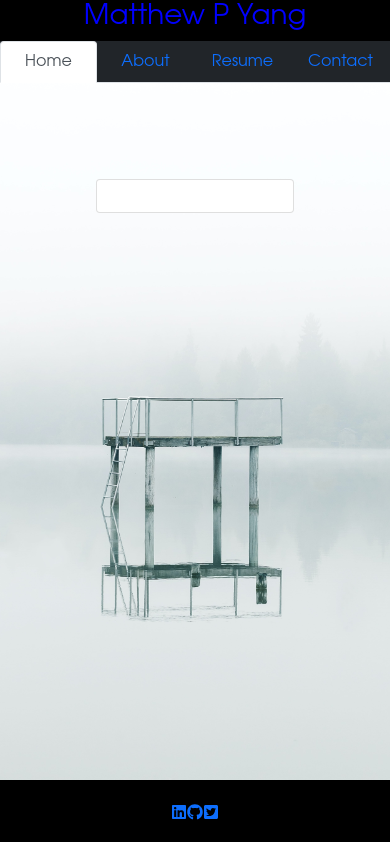
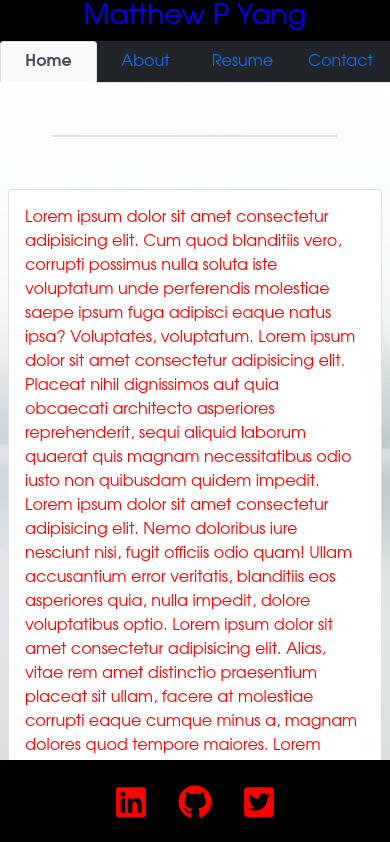
Before and after one commit to W3HT/react-portfolio, a React (Create React App) app: page / in a window 390 px wide. Shown: the top 842 px of the page. Built offline with nearby package versions, Linux system fonts and the light colour scheme.

Commit message:
added more bootstrap and css styling, fixed mobile first

```diff
--- a/src/App.js
+++ b/src/App.js
@@ -1,6 +1,6 @@
 import React from "react";
 import PortfolioContainer from "./components/PortfolioContainer";
-
+import "./index.css"
 
 const App = () => <PortfolioContainer />;
 
--- a/src/components/Footer.js
+++ b/src/components/Footer.js
@@ -25,7 +25,7 @@ function Footer() {
                     onMouseLeave={handleMouseLeave}
                     href="https://www.linkedin.com/in/matthew-yang-5440a921b"
                     target="_blank" rel="noreferrer">
-                        <FaLinkedin id="fotter-icons" />
+                        <FaLinkedin id="footer-icons" />
                 </a>
                 {/* a link GitHub*/}
                 <a
@@ -33,7 +33,7 @@ function Footer() {
                     onMouseLeave={handleMouseLeave}
                     href="https://github.com/W3HT"
                     target="_blank" rel="noreferrer">
-                        <FaGithub id="fotter-icons" />
+                        <FaGithub id="footer-icons" />
                 </a>
                 {/* a link Twitter*/}
                 <a
@@ -41,7 +41,7 @@ function Footer() {
                     onMouseLeave={handleMouseLeave}
                     href="https://twitter.com/3MP_Y"
                     target="_blank" rel="noreferrer">
-                        <FaTwitterSquare id="fotter-icons" />
+                        <FaTwitterSquare id="footer-icons" />
                 </a>
             </div>
         </footer>
--- a/src/components/pages/Home.js
+++ b/src/components/pages/Home.js
@@ -1,18 +1,55 @@
 import React from 'react';
+
 
 export default function Home() {
   return (
-    <div className="m-5">
-      <div className="row">
-        <div className="col-sm-12 col-lg-8">
+    <div className="m-1">
+      <div className="row d-flex justify-content-center">
+        <div className="col-sm-12 col-lg-5">
           <div className="card m-5">
-            <div className="card-body">
+            {/* <div className="card-body">
+
+            </div> */}
+          </div>
+        </div>
+      </div>
+
+      <div className="row d-flex justify-content-center">
+        <div className="col-sm-12 col-lg-5">
+          <div className="card m-1">
+            <div className="card-body card-bottom">
+            Lorem ipsum dolor sit amet consectetur adipisicing elit. Cum quod blanditiis vero, corrupti possimus nulla soluta iste voluptatum unde perferendis molestiae saepe ipsum fuga adipisci eaque natus ipsa? Voluptates, voluptatum.
+Lorem ipsum dolor sit amet consectetur adipisicing elit. Placeat nihil dignissimos aut quia obcaecati architecto asperiores reprehenderit, sequi aliquid laborum quaerat quis magnam necessitatibus odio iusto non quibusdam quidem impedit.
+Lorem ipsum dolor sit amet consectetur adipisicing elit. Nemo doloribus iure nesciunt nisi, fugit officiis odio quam! Ullam accusantium error veritatis, blanditiis eos asperiores quia, nulla impedit, dolore voluptatibus optio.
+Lorem ipsum dolor sit amet consectetur adipisicing elit. Alias, vitae rem amet distinctio praesentium placeat sit ullam, facere at molestiae corrupti eaque cumque minus a, magnam dolores quod tempore maiores.
+
+Lorem ipsum dolor sit amet consectetur adipisicing elit. Cum quod blanditiis vero, corrupti possimus nulla soluta iste voluptatum unde perferendis molestiae saepe ipsum fuga adipisci eaque natus ipsa? Voluptates, voluptatum.
+Lorem ipsum dolor sit amet consectetur adipisicing elit. Placeat nihil dignissimos aut quia obcaecati architecto asperiores reprehenderit, sequi aliquid laborum quaerat quis magnam necessitatibus odio iusto non quibusdam quidem impedit.
+Lorem ipsum dolor sit amet consectetur adipisicing elit. Nemo doloribus iure nesciunt nisi, fugit officiis odio quam! Ullam accusantium error veritatis, blanditiis eos asperiores quia, nulla impedit, dolore voluptatibus optio.
+Lorem ipsum dolor sit amet consectetur adipisicing elit. Alias, vitae rem amet distinctio praesentium placeat sit ullam, facere at molestiae corrupti eaque cumque minus a, magnam dolores quod tempore maiores.
+
+Lorem ipsum dolor sit amet consectetur adipisicing elit. Cum quod blanditiis vero, corrupti possimus nulla soluta iste voluptatum unde perferendis molestiae saepe ipsum fuga adipisci eaque natus ipsa? Voluptates, voluptatum.
+Lorem ipsum dolor sit amet consectetur adipisicing elit. Placeat nihil dignissimos aut quia obcaecati architecto asperiores reprehenderit, sequi aliquid laborum quaerat quis magnam necessitatibus odio iusto non quibusdam quidem impedit.
+Lorem ipsum dolor sit amet consectetur adipisicing elit. Nemo doloribus iure nesciunt nisi, fugit officiis odio quam! Ullam accusantium error veritatis, blanditiis eos asperiores quia, nulla impedit, dolore voluptatibus optio.
+Lorem ipsum dolor sit amet consectetur adipisicing elit. Alias, vitae rem amet distinctio praesentium placeat sit ullam, facere at molestiae corrupti eaque cumque minus a, magnam dolores quod tempore maiores.
+
+Lorem ipsum dolor sit amet consectetur adipisicing elit. Cum quod blanditiis vero, corrupti possimus nulla soluta iste voluptatum unde perferendis molestiae saepe ipsum fuga adipisci eaque natus ipsa? Voluptates, voluptatum.
+Lorem ipsum dolor sit amet consectetur adipisicing elit. Placeat nihil dignissimos aut quia obcaecati architecto asperiores reprehenderit, sequi aliquid laborum quaerat quis magnam necessitatibus odio iusto non quibusdam quidem impedit.
+Lorem ipsum dolor sit amet consectetur adipisicing elit. Nemo doloribus iure nesciunt nisi, fugit officiis odio quam! Ullam accusantium error veritatis, blanditiis eos asperiores quia, nulla impedit, dolore voluptatibus optio.
+Lorem ipsum dolor sit amet consectetur adipisicing elit. Alias, vitae rem amet distinctio praesentium placeat sit ullam, facere at molestiae corrupti eaque cumque minus a, magnam dolores quod tempore maiores.
+Lorem ipsum dolor sit amet consectetur adipisicing elit. Cum quod blanditiis vero, corrupti possimus nulla soluta iste voluptatum unde perferendis molestiae saepe ipsum fuga adipisci eaque natus ipsa? Voluptates, voluptatum.
+Lorem ipsum dolor sit amet consectetur adipisicing elit. Placeat nihil dignissimos aut quia obcaecati architecto asperiores reprehenderit, sequi aliquid laborum quaerat quis magnam necessitatibus odio iusto non quibusdam quidem impedit.
+Lorem ipsum dolor sit amet consectetur adipisicing elit. Nemo doloribus iure nesciunt nisi, fugit officiis odio quam! Ullam accusantium error veritatis, blanditiis eos asperiores quia, nulla impedit, dolore voluptatibus optio.
+Lorem ipsum dolor sit amet consectetur adipisicing elit. Alias, vitae rem amet distinctio praesentium placeat sit ullam, facere at molestiae corrupti eaque cumque minus a, magnam dolores quod tempore maiores.
+Lorem ipsum dolor sit amet consectetur adipisicing elit. Cum quod blanditiis vero, corrupti possimus nulla soluta iste voluptatum unde perferendis molestiae saepe ipsum fuga adipisci eaque natus ipsa? Voluptates, voluptatum.
+Lorem ipsum dolor sit amet consectetur adipisicing elit. Placeat nihil dignissimos aut quia obcaecati architecto asperiores reprehenderit, sequi aliquid laborum quaerat quis magnam necessitatibus odio iusto non quibusdam quidem impedit.
+Lorem ipsum dolor sit amet consectetur adipisicing elit. Nemo doloribus iure nesciunt nisi, fugit officiis odio quam! Ullam accusantium error veritatis, blanditiis eos asperiores quia, nulla impedit, dolore voluptatibus optio.
+Lorem ipsum dolor sit amet consectetur adipisicing elit. Alias, vitae rem amet distinctio praesentium placeat sit ullam, facere at molestiae corrupti eaque cumque minus a, magnam dolores quod tempore maiores.
 
             </div>
           </div>
         </div>
       </div>
-
     </div>
   );
 }
--- a/src/index.css
+++ b/src/index.css
@@ -14,7 +14,10 @@ body {
     height: 1000px;
 }
 
-.nav li.nav-tabs-item > a {
+.active{
+    color: red;
+    font-weight: bold;
+    background-color: #F9FAFC !important;
     box-shadow: none;
 }
 
@@ -35,15 +38,21 @@ body {
     position: fixed;
     background-color:black;
     width: 100%;
-    padding: 20px;
+    padding: 10px;
     bottom: 0;
 }
 
 /* FontAwesome #footer-icon */
 #footer-icons {
     color: red;
-    font-size: 10em;
+    font-size: 5em;
     padding: 15px;
+
+}
+
+.card-bottom {
+    padding-bottom: 200px !important;
+    color: red !important;
 
 }
 
@@ -56,11 +65,11 @@ body {
 }
 
 /* media queries max-widet 400px/mobile */
-@media Screen and (max-width){
+@media Screen and (max-width: 400px){
     body {
         height: 1500px
     }
     #footer-icons {
-        font-size: lg;
+        font-size: 4em;
     }
 }
```
Also changed, not shown: src/components/pages/test.html (added).
